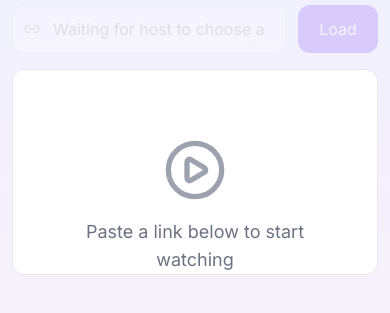
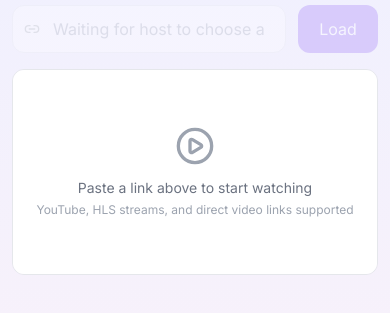
Before and after one commit to Zer0Wav3s/watchparty, a Next.js app: page /room/1 in a window 390 px wide. Shown: the part 165-478 px from the top of the page. Built offline with nearby package versions, Linux system fonts and the light colour scheme; no server answers.

Commit message:
fix: single confetti on create only, full End Room text on mobile, responsive placeholder

```diff
--- a/app/room/[id]/page.tsx
+++ b/app/room/[id]/page.tsx
@@ -17,7 +17,6 @@ import { WatchPartyLogo } from "@/components/WatchPartyLogo";
 import { PinGate } from "@/components/PinGate";
 import { Badge } from "@/components/ui/badge";
 import { Button } from "@/components/ui/button";
-import { fireConfetti } from "@/lib/confetti";
 import { getPartyKitWebSocketUrl, parseServerMessage, sendPartyMessage } from "@/lib/partykit";
 import type { ServerMessage, VideoType } from "@/lib/types";
 import { isYouTubeUrl, normalizeUrl } from "@/lib/utils";
@@ -102,7 +101,6 @@ export default function RoomPage({ params }: RoomPageProps) {
           setIsSubmittingPin(false);
           setIsHost(message.isHost);
           connectionIdRef.current = message.connectionId;
-          fireConfetti();
           return;
         case "auth-fail":
           setPinError(message.error);
@@ -379,7 +377,7 @@ export default function RoomPage({ params }: RoomPageProps) {
               ) : (
                 <LogOut className="h-3.5 w-3.5" />
               )}
-              <span className="hidden sm:inline">End Room</span>
+              End Room
             </Button>
           ) : null}
 
--- a/components/VideoPlayer.tsx
+++ b/components/VideoPlayer.tsx
@@ -54,14 +54,14 @@ export const VideoPlayer = forwardRef<HTMLVideoElement, VideoPlayerProps>(
 
     if (!url || !type) {
       return (
-        <div className="flex h-full min-h-[320px] w-full items-center justify-center bg-[var(--surface)] text-center sm:min-h-[400px]">
-          <div className="flex flex-col items-center gap-4 px-8 py-12">
-            <CirclePlay className="h-16 w-16 text-[var(--text-muted)]" />
-            <div className="space-y-2">
-              <p className="text-lg text-[var(--text-secondary)]">
-                Paste a link below to start watching
+        <div className="flex h-full w-full items-center justify-center bg-[var(--surface)] p-4 text-center">
+          <div className="flex flex-col items-center gap-3 sm:gap-4">
+            <CirclePlay className="h-10 w-10 text-[var(--text-muted)] sm:h-16 sm:w-16" />
+            <div className="space-y-1 sm:space-y-2">
+              <p className="text-sm text-[var(--text-secondary)] sm:text-lg">
+                Paste a link above to start watching
               </p>
-              <p className="text-sm text-[var(--text-muted)]">
+              <p className="text-xs text-[var(--text-muted)] sm:text-sm">
                 YouTube, HLS streams, and direct video links supported
               </p>
             </div>
```
